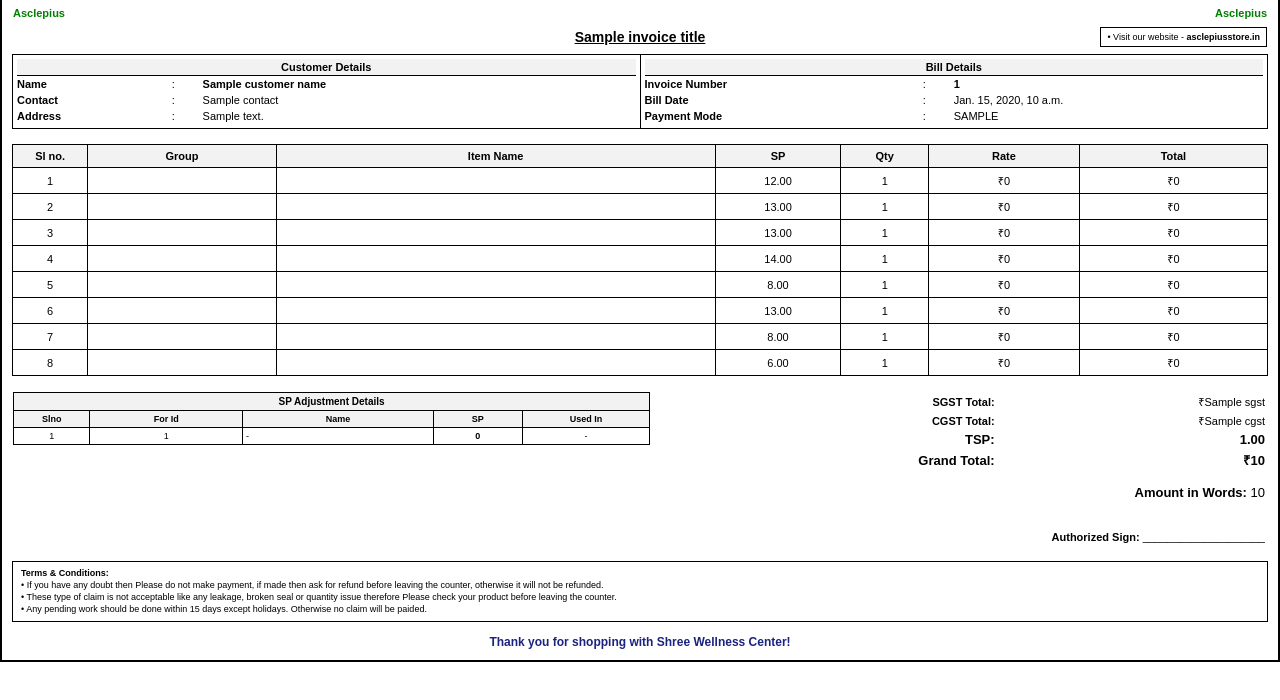
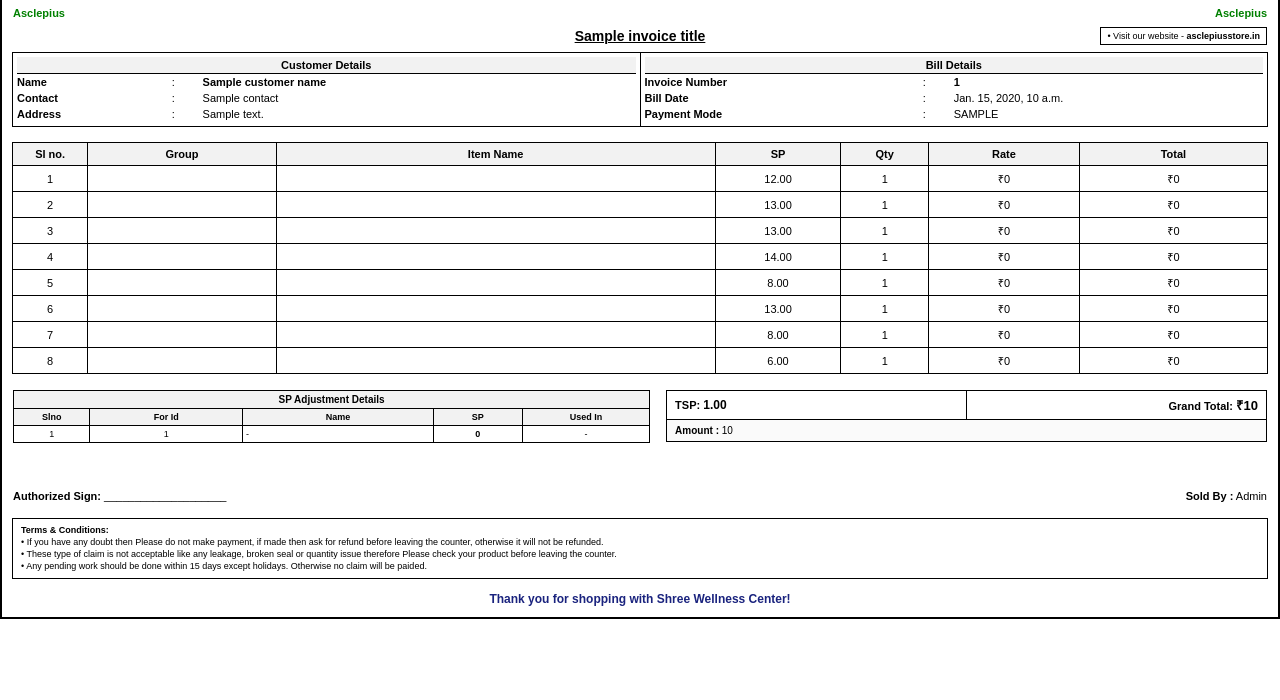
Before and after one commit to SoftShashiKumar/AsclepiusOnlineStore, a Django app: template backend/store/templates/store/invoice_pdf.html in a window 1280 px wide. Shown: the part 100-800 px from the top of the page. Run offline with Django 5.2, Linux system fonts and the light colour scheme; data comes from the database, SQL or seed files in the repository; tables that the repository leaves empty hold one stand-in row (values such as "Sample post"); the template is opened without the code that fills it: values that come from a table or form of the project are taken from there, most other values are stand-ins (such as "Sample title", 1, 10 or a date in 2020).

Commit message:
Format invoice PDF header website to single line, structure TSP and totals in a clean table, add space for signature/stamp, and add Sold By on the right

```diff
--- a/backend/store/templates/store/invoice_pdf.html
+++ b/backend/store/templates/store/invoice_pdf.html
@@ -124,12 +124,12 @@
     <!-- Bill Type & Website Row -->
     <table style="width: 100%; border-collapse: collapse; margin: 6px 0;">
         <tr>
-            <td style="width: 25%;"></td>
-            <td style="width: 50%; text-align: center;">
+            <td style="width: 30%;"></td>
+            <td style="width: 40%; text-align: center;">
                 <div class="bill-type" style="margin: 0;">{{ invoice_title }}</div>
             </td>
-            <td style="width: 25%; text-align: right; vertical-align: middle;">
-                <div style="font-size: 9px; border: 1px solid #000000; padding: 4px 6px; display: inline-block; text-align: left;">
+            <td style="width: 30%; text-align: right; vertical-align: middle; white-space: nowrap;">
+                <div style="font-size: 9px; border: 1px solid #000000; padding: 3px 6px; display: inline-block; white-space: nowrap;">
                     • Visit our website - <strong>{{ firm.website|default:"asclepiusstore.in" }}</strong>
                 </div>
             </td>
@@ -280,59 +280,55 @@
                 </table>
             </td>
 
-            <!-- Right Side: Totals Box -->
+            <!-- Right Side: Totals Box (Structured Grid Table) -->
             <td style="width: 48%; vertical-align: top;">
-                <table style="width: 100%; border-collapse: collapse;">
-                    {% if sgst and sgst != "0" and sgst != "0.00" and sgst != 0 %}
+                <table style="width: 100%; border-collapse: collapse; border: 1px solid #000000; font-size: 11px;">
                     <tr>
-                        <td style="text-align: right; padding: 2px;"><strong>SGST Total:</strong></td>
-                        <td style="width: 45%; text-align: right; padding: 2px;">₹{{ sgst }}</td>
+                        <td style="width: 50%; border: 1px solid #000000; padding: 5px 8px; font-size: 11px;">
+                            <strong>TSP:</strong> <span style="font-weight: bold; font-size: 12px;">{{ total_tsp|floatformat:"2" }}</span>
+                        </td>
+                        <td style="width: 50%; border: 1px solid #000000; padding: 5px 8px; font-size: 11px; text-align: right;">
+                            <strong>Grand Total:</strong> <span style="font-weight: bold; font-size: 13px;">₹{{ grand_total }}</span>
+                        </td>
+                    </tr>
+                    <tr>
+                        <td colspan="2" style="border: 1px solid #000000; padding: 5px 8px; font-size: 10px; background-color: #fafafa;">
+                            <strong>Amount :</strong> {{ amount_in_words }}
+                        </td>
+                    </tr>
+                    {% if payment_mode == "Cash & Credit" %}
+                    <tr>
+                        <td colspan="2" style="border: 1px solid #000000; padding: 5px 8px; font-size: 10px;">
+                            <strong>Payment Breakdown:</strong> ₹{{ cash_amt }} (Cash) + ₹{{ credit_amt }} (Credit)
+                        </td>
+                    </tr>
+                    {% elif payment_mode == "Cash & UPI" %}
+                    <tr>
+                        <td colspan="2" style="border: 1px solid #000000; padding: 5px 8px; font-size: 10px;">
+                            <strong>Payment Breakdown:</strong> ₹{{ cash_amt }} (Cash) + ₹{{ upi_amt }} (UPI)
+                        </td>
+                    </tr>
+                    {% elif payment_mode == "Cash & UPI & Credit" %}
+                    <tr>
+                        <td colspan="2" style="border: 1px solid #000000; padding: 5px 8px; font-size: 10px;">
+                            <strong>Payment Breakdown:</strong> ₹{{ cash_amt }} (Cash) + ₹{{ upi_amt }} (UPI) + ₹{{ credit_amt }} (Credit)
+                        </td>
                     </tr>
                     {% endif %}
-
-                    {% if cgst and cgst != "0" and cgst != "0.00" and cgst != 0 %}
-                    <tr>
-                        <td style="text-align: right; padding: 2px;"><strong>CGST Total:</strong></td>
-                        <td style="width: 45%; text-align: right; padding: 2px;">₹{{ cgst }}</td>
-                    </tr>
-                    {% endif %}
-
-                    <tr>
-                        <td style="text-align: right; padding: 2px; font-size: 13px;"><strong>TSP:</strong></td>
-                        <td style="width: 45%; text-align: right; padding: 2px; font-size: 13px; font-weight: bold;">{{ total_tsp|floatformat:"2" }}</td>
-                    </tr>
-                    <tr>
-                        <td style="text-align: right; padding: 2px; font-size: 13px;"><strong>Grand Total:</strong></td>
-                        <td style="width: 45%; text-align: right; padding: 2px; font-size: 13px; font-weight: bold;">₹{{ grand_total }}</td>
-                    </tr>
                 </table>
-
-                <div class="amount-words" style="text-align: right; padding: 6px 2px 2px 2px; font-size: 13px; margin-top: 8px;">
-                    <strong>Amount in Words:</strong> {{ amount_in_words }}
-                </div>
-
-                {% if payment_mode == "Cash & Credit" %}
-                <div style="text-align: right; padding: 6px 2px 2px 2px; font-size: 13px; margin-top: 8px;">
-                    <strong>Payment Breakdown:  </strong> ₹{{ cash_amt }} (Cash) + ₹{{ credit_amt }} (Credit)
-                </div>
-                {% elif payment_mode == "Cash & UPI" %}
-                <div style="text-align: right; padding: 6px 2px 2px 2px; font-size: 13px; margin-top: 8px;">
-                    <strong>Payment Breakdown:  </strong> ₹{{ cash_amt }} (Cash) + ₹{{ upi_amt }} (UPI)
-                </div>
-                {% elif payment_mode == "Cash & UPI & Credit" %}
-                <div style="text-align: right; padding: 6px 2px 2px 2px; font-size: 13px; margin-top: 8px;">
-                    <strong>Payment Breakdown:  </strong> ₹{{ cash_amt }} (Cash) + ₹{{ upi_amt }} (UPI) + ₹{{ credit_amt }} (Credit)
-                </div>
-                {% endif %}
             </td>
         </tr>
     </table>
 
-    <!-- Footer Signatures -->
-    <table style="width: 100%; margin-top: 25px; font-size: 11px;">
+    <!-- Footer Signatures (With ample space above for manual sign or stamp, and Sold By on the right) -->
+    <table style="width: 100%; margin-top: 45px; font-size: 11px; border-collapse: collapse;">
         <tr>
-            <td style="width: 50%;"></td>
-            <td style="width: 50%; text-align: right;"><strong>Authorized Sign:</strong> ____________________</td>
+            <td style="width: 50%; text-align: left; vertical-align: bottom;">
+                <strong>Authorized Sign:</strong> ____________________
+            </td>
+            <td style="width: 50%; text-align: right; vertical-align: bottom;">
+                <strong>Sold By :</strong> {{ sold_by|default:"Admin" }}
+            </td>
         </tr>
     </table>
 
--- a/frontend/src/components/SalesVoucher.js
+++ b/frontend/src/components/SalesVoucher.js
@@ -988,6 +988,7 @@ function SalesVoucher() {
       cashAmount: finalCash,
       upiAmount: finalUpi,
       selectedCustomerId: selectedCustomerId,
+      soldBy: sessionStorage.getItem('username') || localStorage.getItem('username') || 'Admin',
       status: 'Saved',
       repurchase: repurchaseArr.join(','),
       activation: activationArr.join(','),
```
Also changed, not shown: backend/store/views/sales_views_new.py (+8 -0 lines).
